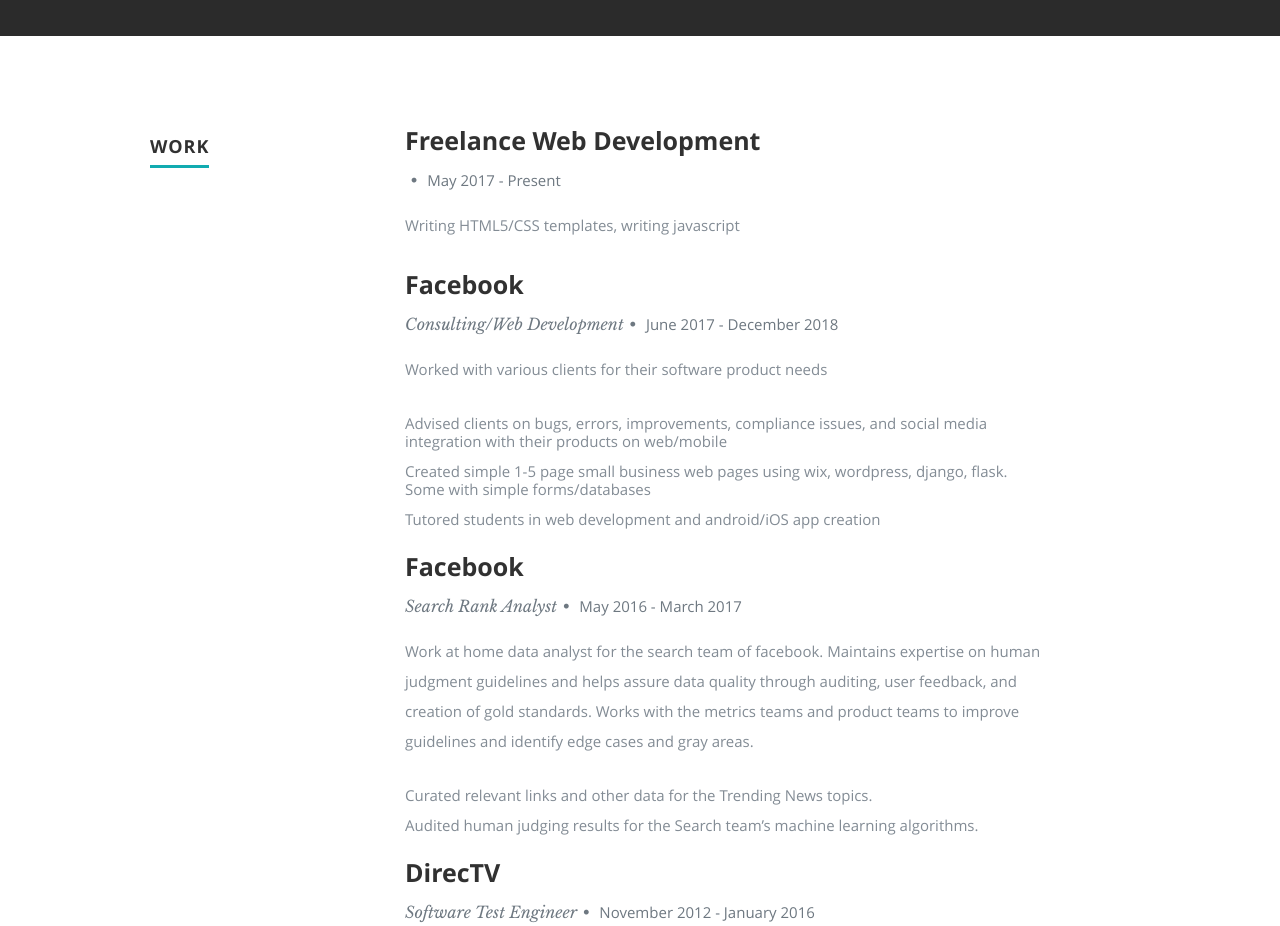
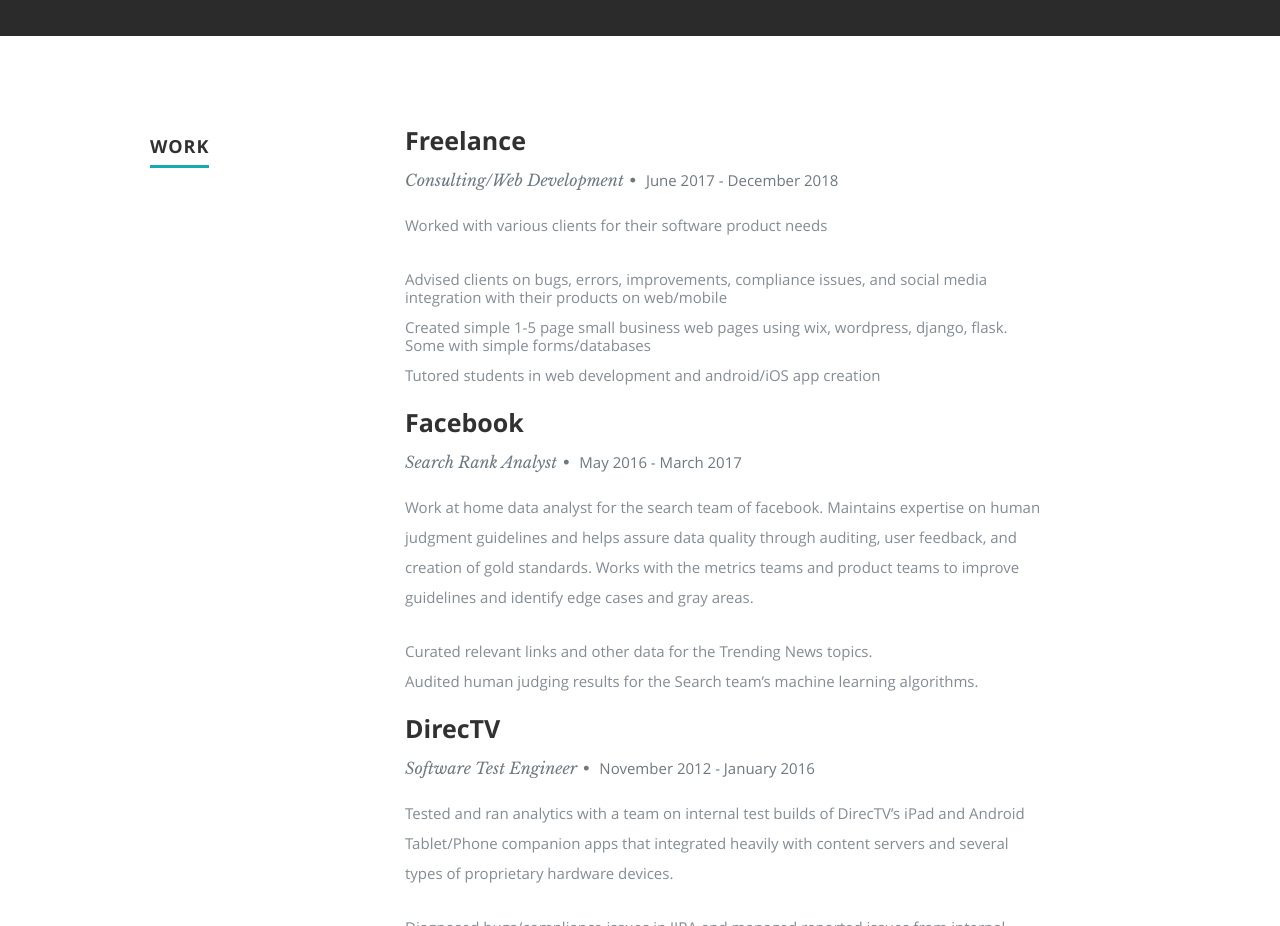
Before and after one commit to Astrowuff/astrowuff.github.io, a plain HTML site: page index.html in a window 1280 px wide. Shown: the part 1520-2446 px from the top of the page. Drawn offline with nearby package versions, Linux system fonts and the light colour scheme.

Commit message:
Update index.html

```diff
--- a/index.html
+++ b/index.html
@@ -168,20 +168,7 @@
 
                <div class="twelve columns">
 
-                  <h3>Freelance Web Development</h3>
-                  <p class="info"> <span>&bull;</span> <em class="date">May 2017 - Present</em></p>
-
-                  <p>Writing HTML5/CSS templates, writing javascript
-                  </p>
-
-               </div>
-
-            </div> <!-- item end -->
-            <div class="row item">
-
-               <div class="twelve columns">
-
-                  <h3>Facebook</h3>
+                  <h3>Freelance</h3>
                   <p class="info">Consulting/Web Development<span>&bull;</span> <em class="date">June 2017 - December 2018</em></p>
 
                   <p>
```
